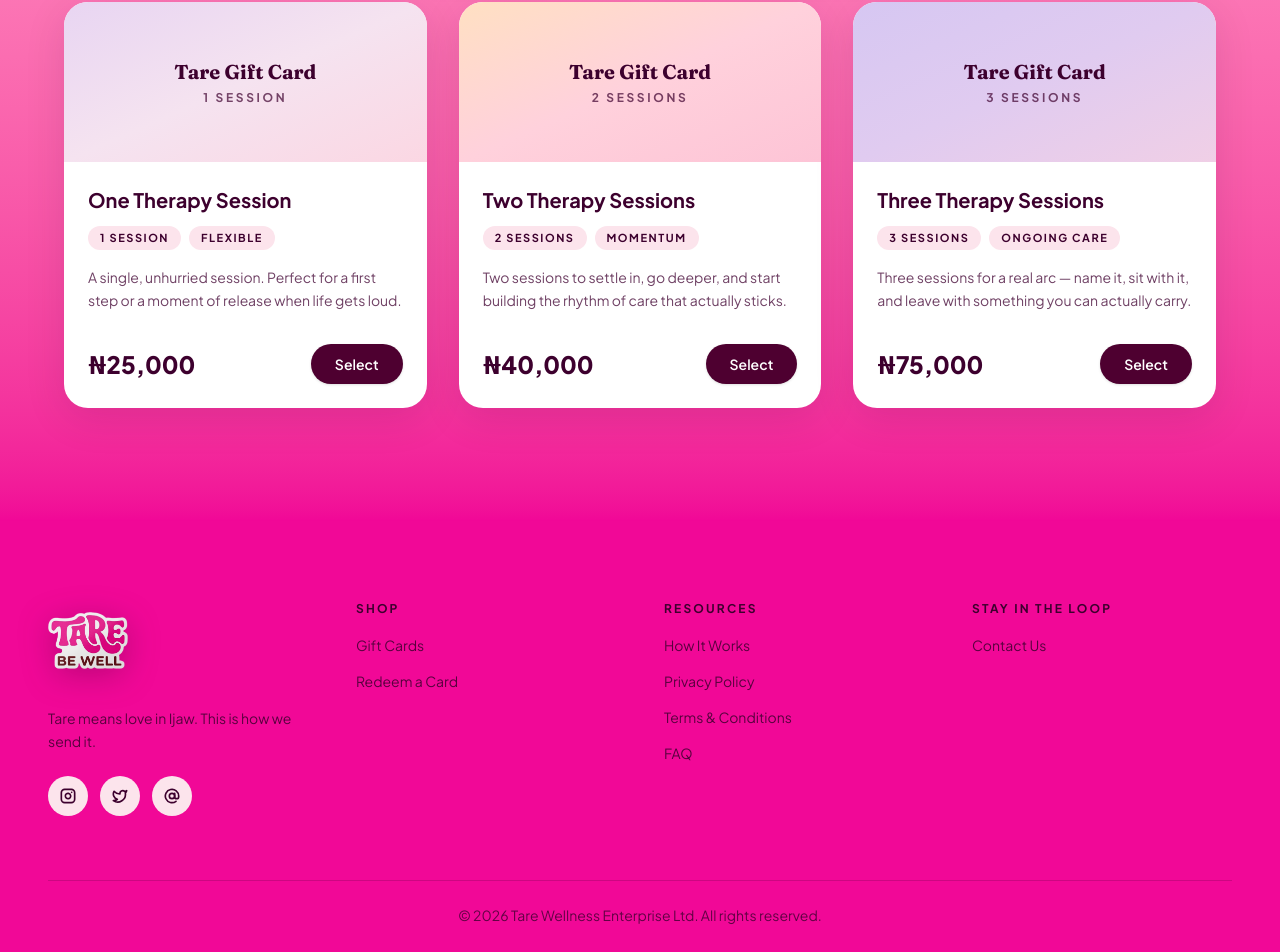
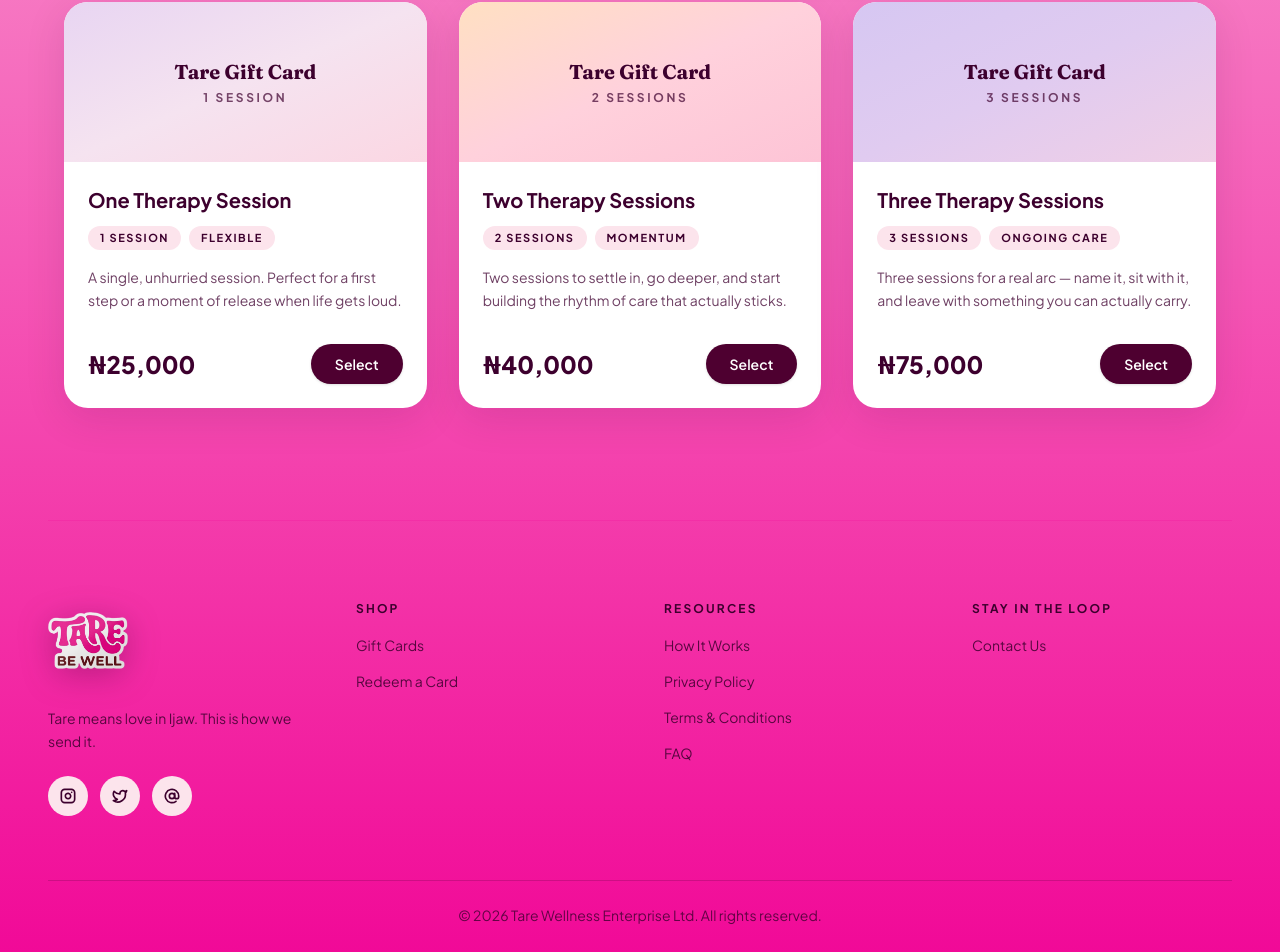
Before and after one commit to tazno5/Tare-Wellness, a Next.js app: page /gift-cards in a window 1280 px wide. Shown: the part 1078-2030 px from the top of the page. Built offline with nearby package versions, Linux system fonts and the light colour scheme.

Commit message:
6031e3d0-93b7-4922-9eb0-4de7d631f0c8

```diff
--- a/src/app/gift-cards/page.tsx
+++ b/src/app/gift-cards/page.tsx
@@ -1,5 +1,6 @@
 "use client";
 
+import { useEffect } from "react";
 import Image from "next/image";
 import { motion } from "framer-motion";
 import { Sparkles } from "lucide-react";
@@ -65,8 +66,18 @@
 };
 
 export default function GiftCardPage() {
+  // Override the page gradient CSS variables for this page
+  useEffect(() => {
+    document.body.style.setProperty("--page-gradient-from", "#FCE4EC");
+    document.body.style.setProperty("--page-gradient-to", "#F10897");
+    return () => {
+      document.body.style.removeProperty("--page-gradient-from");
+      document.body.style.removeProperty("--page-gradient-to");
+    };
+  }, []);
+
   return (
-    <main className="relative flex flex-1 flex-col bg-gradient-to-b from-[#FCE4EC] to-[#F10897]">
+    <main className="relative flex flex-1 flex-col">
       {/* ============ HERO ============ */}
       <section className="relative w-full overflow-hidden px-5 pb-12 pt-10 sm:px-8 sm:pb-16 lg:px-12 lg:pt-16">
         {/* Decorative soft blooms */}
--- a/src/app/globals.css
+++ b/src/app/globals.css
@@ -138,6 +138,11 @@
   body {
     @apply text-foreground;
     font-family: var(--font-plus-jakarta), ui-sans-serif, system-ui, sans-serif;
+    /* Default page gradient — individual pages can override via CSS variables */
+    --page-gradient-from: #F10897;
+    --page-gradient-to: #AD005A;
+    /* Fallback background matching the bottom of the default gradient */
+    background-color: #AD005A;
   }
 }
 
--- a/src/app/layout.tsx
+++ b/src/app/layout.tsx
@@ -71,8 +71,16 @@
         className={`${plusJakarta.variable} ${fraunces.variable} ${inter.variable} antialiased font-sans text-maroon`}
       >
         <Navbar />
-        <div className="flex min-h-screen flex-col">{children}</div>
-        <Footer />
+        <div
+          className="flex min-h-screen flex-col"
+          style={{
+            backgroundImage:
+              "linear-gradient(to bottom, var(--page-gradient-from, #F10897), var(--page-gradient-to, #AD005A))",
+          }}
+        >
+          <div className="flex-1">{children}</div>
+          <Footer />
+        </div>
         <Toaster />
       </body>
     </html>
--- a/src/app/page.tsx
+++ b/src/app/page.tsx
@@ -2,7 +2,7 @@
 
 export default function Home() {
   return (
-    <main className="relative flex flex-1 flex-col bg-gradient-to-b from-[#F10897] to-[#AD005A]">
+    <main className="relative flex flex-1 flex-col">
       {/* Subtle grain / vignette overlay so the gradient feels alive, not flat */}
       <div
         aria-hidden
--- a/src/components/site/Footer.tsx
+++ b/src/components/site/Footer.tsx
@@ -25,8 +25,10 @@
 
 export default function Footer() {
   return (
-    <footer className="relative z-10 w-full border-t border-[#F10897]/20 bg-[#F10897] px-5 pb-10 pt-14 sm:px-8 lg:px-12 lg:pt-20">
-      <div className="mx-auto w-full max-w-7xl">
+    <footer className="relative z-10 w-full px-5 pb-10 sm:px-8 lg:px-12">
+      {/* Centered 1250px divider — directly above footer content */}
+      <div className="mx-auto h-px w-[1250px] max-w-full bg-[#F10897]/20" />
+      <div className="mx-auto mt-14 w-full max-w-7xl lg:mt-20">
         {/* Four-column grid */}
         <div className="grid grid-cols-1 gap-10 sm:grid-cols-2 lg:grid-cols-4 lg:gap-12">
           {/* Brand column */}
```
